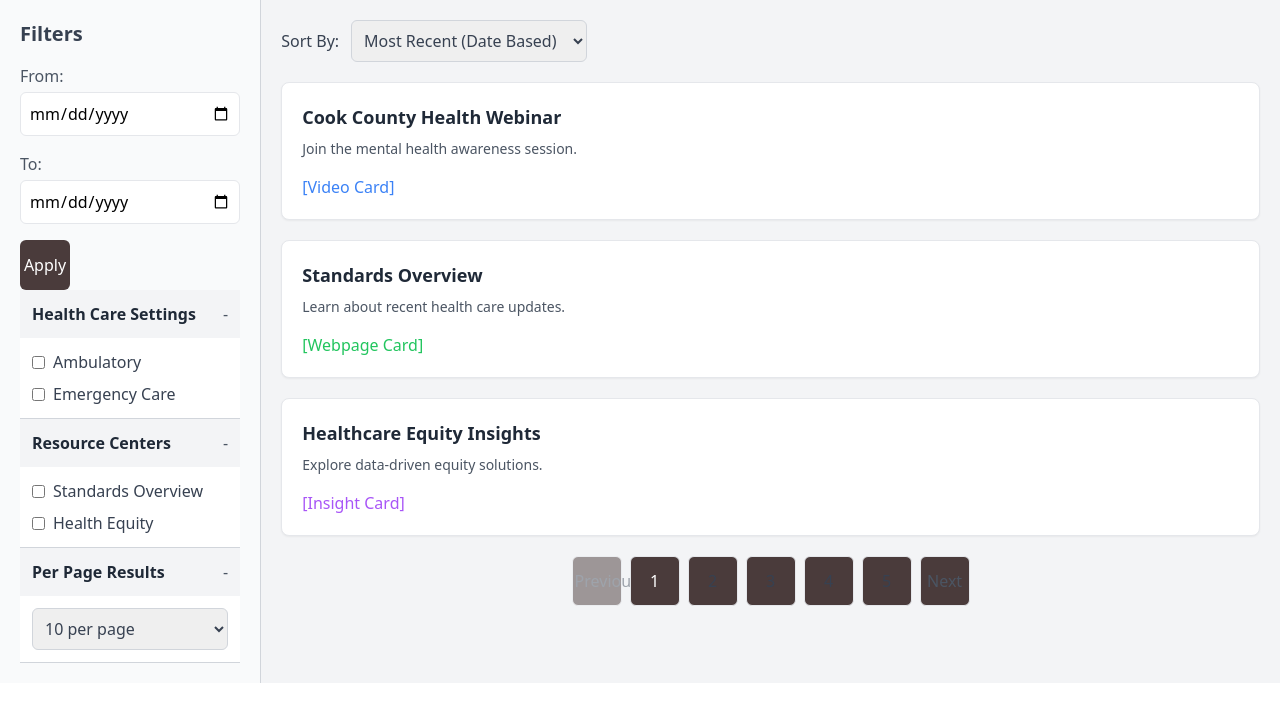
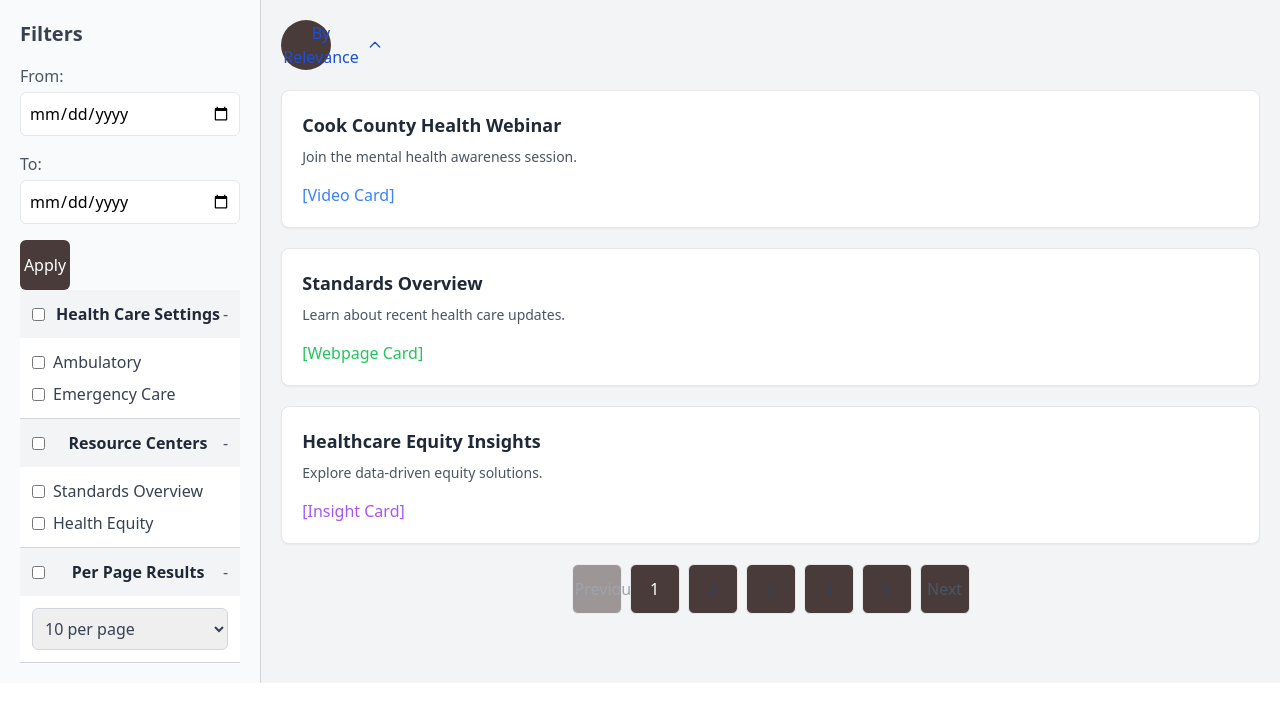
Before and after one commit to vijaykumar8020/TJC-NextJS, a Next.js app: page /ResourceListingPage in a window 1280 px wide. Shown: the top 702 px of the page. Built offline with nearby package versions, Linux system fonts and the light colour scheme.

Commit message:
atoms and molecules filter facets

```diff
--- a/src/core/molecules/AccordionItem.jsx
+++ b/src/core/molecules/AccordionItem.jsx
@@ -9,6 +9,7 @@ const AccordionItem = ({ title, children }) => {
         className="flex justify-between items-center p-3 cursor-pointer bg-gray-100 hover:bg-gray-200"
         onClick={() => setIsOpen(!isOpen)}
       >
+        <input type="checkbox" className="mr-2" />
         <span className="font-semibold text-gray-800">{title}</span>
         <span className="text-gray-600">{isOpen ? "-" : "+"}</span>
       </div>
--- a/src/core/molecules/SortingDropdown.jsx
+++ b/src/core/molecules/SortingDropdown.jsx
@@ -1,28 +1,76 @@
-const SortingDropdown = ({ onSortChange }) => {
-    const sortOptions = [
-      { value: "recent", label: "Most Recent (Date Based)" },
-      { value: "alphabetical", label: "Alphabetical Order (A to Z)" },
-      { value: "relevance", label: "Results by Relevance" },
-    ];
+import { useState } from "react";
 
-    return (
-      <div className="flex items-center space-x-3">
-        <label className="text-gray-700 font-medium" htmlFor="sort">
-          Sort By:
-        </label>
-        <select
-          id="sort"
-          className="border border-gray-300 rounded-md p-2 text-gray-700 focus:ring-2 focus:ring-blue-500"
-          onChange={(e) => onSortChange(e.target.value)}
-        >
-          {sortOptions.map((option) => (
-            <option key={option.value} value={option.value}>
-              {option.label}
-            </option>
-          ))}
-        </select>
-      </div>
-    );
+const SortingDropdown = () => {
+  const [isOpen, setIsOpen] = useState(false);
+
+  const toggleDropdown = () => {
+    setIsOpen(!isOpen);
   };
 
-  export default SortingDropdown;
+  return (
+    <div className="relative inline-block text-left">
+      <button
+        className="flex items-center text-blue-700 font-medium focus:outline-none"
+        onClick={toggleDropdown}
+        aria-expanded={isOpen}
+      >
+        By Relevance
+        <span
+          className={`ml-2 transition-transform ${
+            isOpen ? "-rotate-180" : "rotate-0"
+          }`}
+        >
+          <svg
+            xmlns="http://www.w3.org/2000/svg"
+            className="h-4 w-4"
+            fill="none"
+            viewBox="0 0 24 24"
+            stroke="currentColor"
+          >
+            <path
+              strokeLinecap="round"
+              strokeLinejoin="round"
+              strokeWidth={2}
+              d="M5 15l7-7 7 7"
+            />
+          </svg>
+        </span>
+      </button>
+
+      {isOpen && (
+        <div
+          className="absolute left-0 mt-2 w-48 bg-white border border-gray-200 rounded-md shadow-lg z-10"
+        >
+          <ul className="py-1">
+            <li>
+              <button
+                className="block w-full text-left px-4 py-2 text-sm text-gray-700 hover:bg-gray-100"
+                onClick={() => alert("Sort by Relevance")}
+              >
+                By Relevance
+              </button>
+            </li>
+            <li>
+              <button
+                className="block w-full text-left px-4 py-2 text-sm text-gray-700 hover:bg-gray-100"
+                onClick={() => alert("Sort by Date")}
+              >
+                By Date
+              </button>
+            </li>
+            <li>
+              <button
+                className="block w-full text-left px-4 py-2 text-sm text-gray-700 hover:bg-gray-100"
+                onClick={() => alert("Sort by Name")}
+              >
+                By Name
+              </button>
+            </li>
+          </ul>
+        </div>
+      )}
+    </div>
+  );
+};
+
+export default SortingDropdown;
--- a/src/core/organisms/FiltersPanel.tsx
+++ b/src/core/organisms/FiltersPanel.tsx
@@ -1,6 +1,7 @@
 import AccordionItem from "../molecules/AccordionItem";
 import SelectBox from "../atoms/SelectBox";
 import TimeFrameFilter from "../molecules/TimeFrameFilter";
+import SortingDropdown from "../molecules/SortingDropdown";
 
 const FilterPanel = () => {
   const perPageOptions = [
@@ -40,6 +41,7 @@ const FilterPanel = () => {
       <AccordionItem title="Per Page Results">
         <SelectBox options={perPageOptions} defaultValue="10" />
       </AccordionItem>
+
     </aside>
   );
 };
--- a/src/pages/ResourceListingPage.tsx
+++ b/src/pages/ResourceListingPage.tsx
@@ -25,7 +25,7 @@ const Home = () => {
 
   // Function to handle sorting
   const sortResources = (type) => {
-    let sortedResources = [...resources];
+    const sortedResources = [...resources];
     switch (type) {
       case "recent":
         sortedResources.sort((a, b) => new Date(b.date) - new Date(a.date));
@@ -59,6 +59,7 @@ const Home = () => {
       <main className="p-5 w-full space-y-5">
         {/* Sorting Dropdown */}
         <SortingDropdown onSortChange={(value) => setSortType(value)} />
+
         <ResourceCard
           type="video"
           title="Cook County Health Webinar"
```
